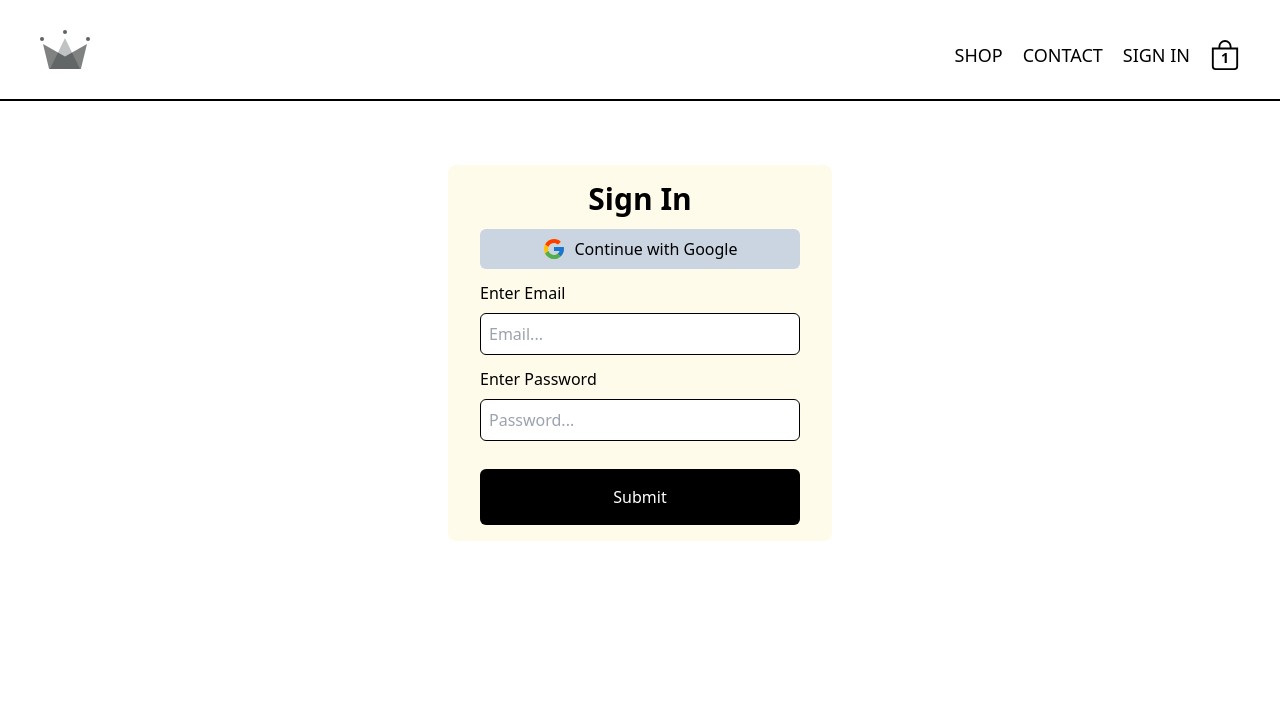
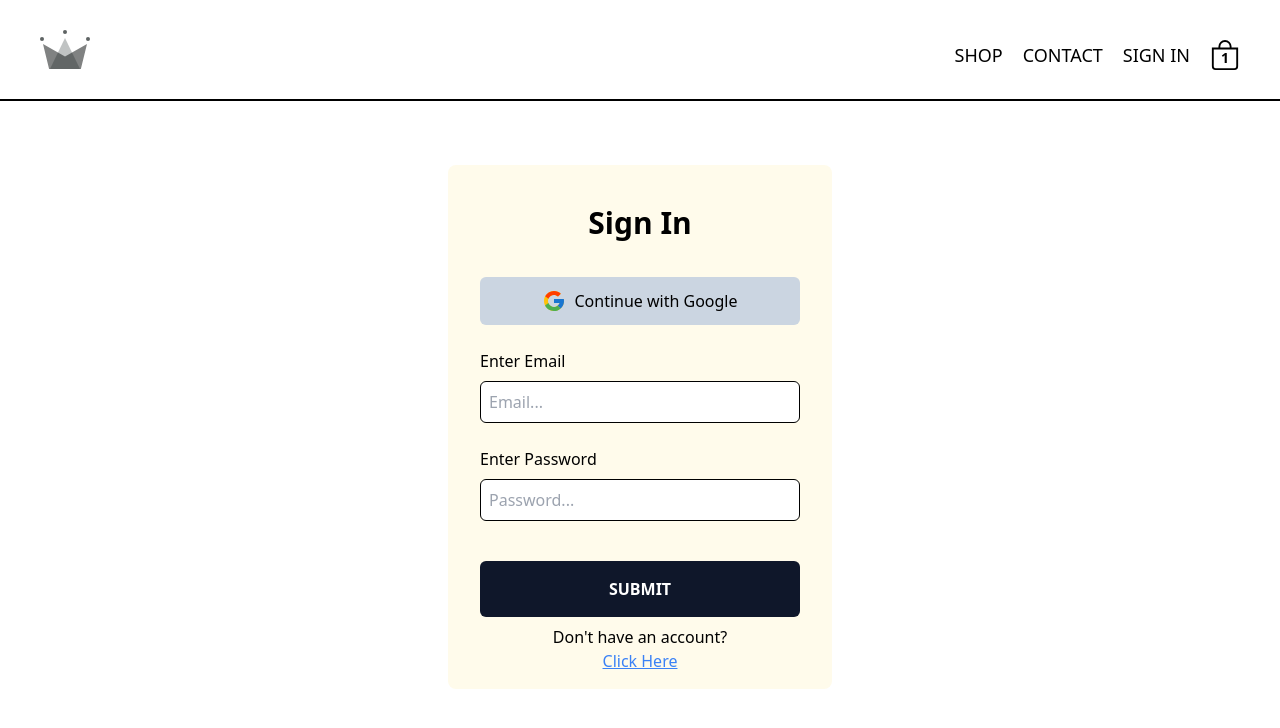
Before and after one commit to lhpellizzon/dibs-clothing, a React (Vite) app: page /login in a window 1280 px wide. Shown: the top 728 px of the page. Built offline with nearby package versions, Linux system fonts and the light colour scheme.

Commit message:
Sign in Page/Component created with connection with google login and Sign Up Page. Forget Password feature to be created later on the application:

```diff
--- a/src/App.jsx
+++ b/src/App.jsx
@@ -8,6 +8,7 @@ import Checkout from "./pages/Checkout";
 import { Routes, Route } from "react-router-dom";
 import { ToastContainer } from "react-toastify";
 import "react-toastify/dist/ReactToastify.css";
+import SignUp from "./pages/SignUp";
 
 function App() {
   return (
@@ -19,6 +20,7 @@ function App() {
             <Route path=":categoryName" element={<Category />} />
           </Route>
           <Route path="login" element={<SignIn />} />
+          <Route path="signup" element={<SignUp />} />
           <Route path="contact" element={<Contact />} />
           <Route path="checkout" element={<Checkout />} />
         </Route>
--- a/src/pages/SignIn.jsx
+++ b/src/pages/SignIn.jsx
@@ -1,18 +1,25 @@
 import { useState } from "react";
+import { useNavigate, Link } from "react-router-dom";
 import { signInWithGooglePopup, createUserDocumentFromAuth } from "../utils/firebase/firebase.utils";
 import { FcGoogle } from "react-icons/fc";
 import { Helmet } from "react-helmet";
 
 function SignIn() {
+  const navigate = useNavigate();
   const [form, setForm] = useState({
     email: "",
     password: "",
   });
 
   const googleLogin = async () => {
-    const { user } = await signInWithGooglePopup();
+    try {
+      const { user } = await signInWithGooglePopup();
 
-    const userDocRef = await createUserDocumentFromAuth(user);
+      const userDocRef = await createUserDocumentFromAuth(user);
+      navigate("/");
+    } catch (error) {
+      toast.error("Error trying to login.");
+    }
   };
 
   /* Log with Facebook Provider requires APP Id from faceboook for developers */
@@ -28,6 +35,10 @@ function SignIn() {
     }));
   };
 
+  const handleSubmit = (e) => {
+    e.preventDefault();
+  };
+
   console.log(form);
 
   const { email, password } = form;
@@ -39,23 +50,18 @@ function SignIn() {
       <section id="signin" className="">
         <div className="container mx-auto mt-16 flex items-center justify-center">
           <div className="w-96 mx-2 rounded-lg  bg-amber-50">
-            <form className="flex flex-col items-center px-8 py-4">
-              <h1 className="text-3xl font-bold  mb-3 w-full text-center">Sign In</h1>
-              <div className="flex flex-col mb-3 gap-2 min-w-full">
+            <form className="flex flex-col items-center px-8 py-4" onSubmit={handleSubmit}>
+              <h1 className="text-3xl font-bold  mb-3 w-full text-center py-6">Sign In</h1>
+              <div className="mb-6 min-w-full">
                 <button
-                  className="p-2 w-full rounded-md flex items-center justify-center gap-2 bg-slate-300"
-                  type="email"
-                  name="email"
-                  id="email"
-                  value={email}
-                  placeholder="Email..."
-                  onChange={handleOnChange}
+                  className="p-3 w-full rounded-md flex items-center justify-center gap-2 bg-slate-300 hover:bg-slate-200 active:scale-95"
+                  onClick={googleLogin}
                 >
                   <FcGoogle className="text-2xl" />
                   Continue with Google
                 </button>
               </div>
-              <div className="flex flex-col mb-3 gap-2 min-w-full">
+              <div className="flex flex-col gap-2 min-w-full mb-6">
                 <label htmlFor="email">Enter Email</label>
                 <input
                   className="p-2 w-full rounded-md border-black border-x border-y"
@@ -67,7 +73,7 @@ function SignIn() {
                   onChange={handleOnChange}
                 />
               </div>
-              <div className="flex flex-col mb-3 gap-2 min-w-full">
+              <div className="flex flex-col gap-2 min-w-full mb-6">
                 <label htmlFor="password">Enter Password</label>
                 <input
                   className="p-2 w-full rounded-md border-black border-x border-y"
@@ -79,7 +85,17 @@ function SignIn() {
                   onChange={handleOnChange}
                 />
               </div>
-              <input className="min-w-full mt-4 rounded-md bg-black text-white py-4" type="submit" value="Submit" />
+              <input
+                className="min-w-full mt-4 mb-2 rounded-md bg-slate-900 font-semibold text-white uppercase py-4 hover:cursor-pointer hover:bg-slate-600 active:scale-95"
+                type="submit"
+                value="Submit"
+              />
+              <div className="min-w-full text-center">
+                <p>Don't have an account?</p>
+                <Link to="/signup" className="underline text-blue-500 hover:text-blue-300">
+                  Click Here
+                </Link>
+              </div>
             </form>
           </div>
         </div>
--- /dev/null
+++ b/src/pages/SignUp.jsx
@@ -0,0 +1,9 @@
+const SignUp = () => {
+  return (
+    <div>
+      <p>Sign Up</p>
+    </div>
+  );
+};
+
+export default SignUp;
--- a/src/utils/firebase/firebase.utils.js
+++ b/src/utils/firebase/firebase.utils.js
@@ -57,7 +57,6 @@ export const createUserDocumentFromAuth = async (userAuth) => {
       toast.success("Welcome! Your Account Was Created.");
     } catch (error) {
       toast.error("Error while creating your account");
-      console.log(error);
     }
   }
   /*Return userReference*/
```
